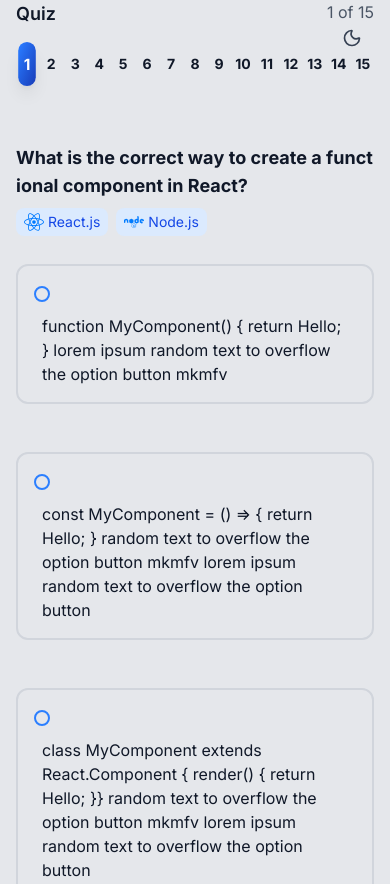
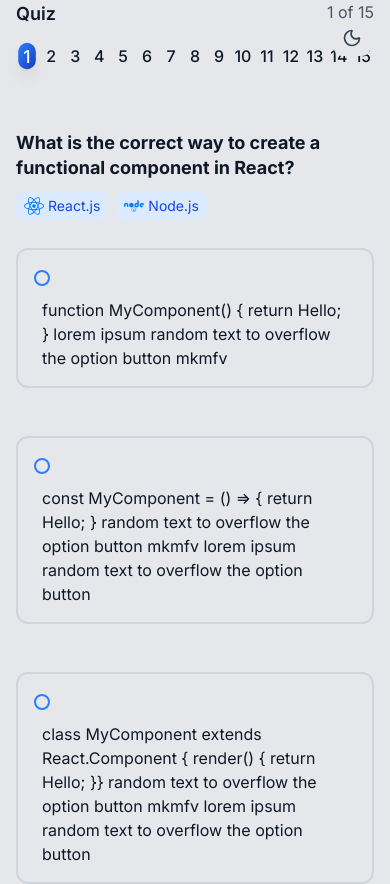
Before and after one commit to Vishvasrajput1/QuizApp2, a React (Vite) app: page / in a window 390 px wide. Shown: the top 884 px of the page. Built offline with nearby package versions, Linux system fonts and the light colour scheme.

Commit message:
add responsive design and text animation

```diff
--- a/src/App.css
+++ b/src/App.css
@@ -44,3 +44,90 @@
     .animate-text-reveal {
       animation: textReveal 0.8s ease-out forwards;
     }
+
+    @keyframes inAnimate {
+      from {
+        opacity: 0;
+        transform: translateY(20px);
+      }
+      to {
+        opacity: 1;
+        transform: translateY(0);
+      }
+    }
+
+    .animate-in {
+      animation: inAnimate 0.5s ease-out forwards;
+    }
+
+    .focus-in-expand {
+	-webkit-animation: focus-in-expand 0.8s cubic-bezier(0.250, 0.460, 0.450, 0.940) both;
+	        animation: focus-in-expand 0.8s cubic-bezier(0.250, 0.460, 0.450, 0.940) both;
+}
+
+@-webkit-keyframes focus-in-expand {
+  0% {
+    letter-spacing: -0.5em;
+    -webkit-filter: blur(12px);
+            filter: blur(12px);
+    opacity: 0;
+  }
+  100% {
+    -webkit-filter: blur(0px);
+            filter: blur(0px);
+    opacity: 1;
+  }
+}
+@keyframes focus-in-expand {
+  0% {
+    letter-spacing: -0.5em;
+    -webkit-filter: blur(12px);
+            filter: blur(12px);
+    opacity: 0;
+  }
+  100% {
+    -webkit-filter: blur(0px);
+            filter: blur(0px);
+    opacity: 1;
+  }
+}
+
+
+.slit-in-horizontal {
+	-webkit-animation: slit-in-horizontal 0.75s ease-out both;
+	        animation: slit-in-horizontal 0.75s ease-out both;
+
+}
+
+@-webkit-keyframes slit-in-horizontal {
+  0% {
+    -webkit-transform: translateZ(-800px) rotateX(90deg);
+            transform: translateZ(-800px) rotateX(90deg);
+    opacity: 0;
+  }
+  54% {
+    -webkit-transform: translateZ(-160px) rotateX(87deg);
+            transform: translateZ(-160px) rotateX(87deg);
+    opacity: 1;
+  }
+  100% {
+    -webkit-transform: translateZ(0) rotateX(0);
+            transform: translateZ(0) rotateX(0);
+  }
+}
+@keyframes slit-in-horizontal {
+  0% {
+    -webkit-transform: translateZ(-800px) rotateX(90deg);
+            transform: translateZ(-800px) rotateX(90deg);
+    opacity: 0;
+  }
+  54% {
+    -webkit-transform: translateZ(-160px) rotateX(87deg);
+            transform: translateZ(-160px) rotateX(87deg);
+    opacity: 1;
+  }
+  100% {
+    -webkit-transform: translateZ(0) rotateX(0);
+            transform: translateZ(0) rotateX(0);
+  }
+}
--- a/src/components/Quiz/Quiz.jsx
+++ b/src/components/Quiz/Quiz.jsx
@@ -9,9 +9,11 @@ import { QuizQuestion } from './QuizQuestion';
 import { ResultPopUp } from './ResultPopUp';
 import { ToggleThemeButton } from './ToggleThemeButton';
 import { i } from 'framer-motion/client';
+import { delay } from 'framer-motion';
 
 
 gsap.registerPlugin(useGSAP);
+
 
 const Quiz = () => {
   const [currentQuestionIndex, setCurrentQuestionIndex] = useState(0);
@@ -62,6 +64,7 @@ const Quiz = () => {
         'const MyComponent = () => { return Hello; } random text to overflow the option button  mkmfv lorem ipsum random text to overflow the option button',
         'class MyComponent extends React.Component { render() { return Hello; }} random text to overflow the option button  mkmfv lorem ipsum random text to overflow the option button',
         'Both A and B are correct random text to overflow the option button  mkmfv lorem ipsum random text to overflow the option button',
+        // 'Both c and d are correct random text to overflow the option button  mkmfv lorem ipsum random text to overflow the option button',
       ],
       correctAnswer: 'Both A and B are correct random text to overflow the option button  mkmfv lorem ipsum random text to overflow the option button',
       technologies: ['React.js', 'Node.js'],
@@ -203,30 +206,40 @@ const Quiz = () => {
   ];
 
 
+  useGSAP(() => {
+    inAnimation(0);
+  }, { dependencies: [], scope: containerRef });
 
   const inAnimation = (nextIndex) => {
 
+    const optionButtons = gsap.utils.toArray('.option-button');
+
+
+
+    gsap.set(optionButtons, { x: 0, opacity: 0 });
+
 
     gsap.from('.question-header', {
-      y: 100,
-      opacity: 0,
-      duration: 0.6,
-      ease: "power2.out",
+
       onComplete: () => {
         gsap.set('.question-header', { clearProps: 'all' });
 
-        // Start button animations AFTER header finishes
+
         gsap.utils.toArray('.option-button').forEach((el, index) => {
+
+
           gsap.from(el, {
             x: index % 2 === 0 ? -100 : 100,
             opacity: 0,
             duration: 0.6,
-            delay: index * 0.4, // this delay is now relative to header's finish
+            delay: index * 0.3, // this delay is now relative to header's finish
             ease: "power2.out",
             onComplete: () => {
               gsap.set(el, { clearProps: 'all' });
             }
           });
+
+
         });
       }
     });
@@ -235,6 +248,7 @@ const Quiz = () => {
 
 
   const goToQuestion = (dir) => {
+
     const nextIndex = currentQuestionIndex + dir;
     if (nextIndex < 0 || nextIndex >= questions.length) return;
     if (nextIndex === currentQuestionIndex) return;
@@ -263,13 +277,15 @@ const Quiz = () => {
 
     // Exit animation for options (staggered)
     gsap.utils.toArray('.option-button').forEach((el, index) => {
+      // console.log("Animating out option index:", index, el);
       tl.to(el, {
         opacity: 0,
         x: index % 2 === 0 ? -100 : 100,
         duration: 0.4,
         ease: "power2.out"
-      }, "-=0.2" + index * 0.2); // overlap timing a bit
+      }, "-=0.2" + index * 0.3); // overlap timing a bit
     });
+    // tl.to({}, { duration: 0.1});
   };
 
   useGSAP(
@@ -294,6 +310,7 @@ const Quiz = () => {
       //   }
 
       // }
+
       if ((nextClicked) && selectedOption !== null) {
 
 
@@ -431,13 +448,17 @@ const Quiz = () => {
 
   const currentQuestion = questions[currentQuestionIndex];
 
+  // Run animation once on first question load
+
+
+
 
   return (
     <>
       <div className={`${isDark ? 'bg-gray-900 text-white' : 'bg-gray-200 text-gray-900'} min-h-screen  transition-colors duration-500 relative`}>
         <ToggleThemeButton isDark={isDark} toggleDarkMode={toggleDarkMode} />
         <div
-          className="min-h-screen flex flex-col justify-center items-center w-full px-4 sm:px-8 md:px-16 lg:px-60"
+          className="min-h-screen flex flex-col justify-center items-center w-full px-4 sm:px-8 md:px-16 lg:px-[8rem] "
           ref={containerRef}
         >
           <div className="w-full">
--- a/src/components/Quiz/QuizHeader.jsx
+++ b/src/components/Quiz/QuizHeader.jsx
@@ -12,6 +12,7 @@ export const QuizHeader = ({
   nextClicked,
   selectedOption,
   goToQuestion,
+  setPreviousClicked,
 }) => {
   const [animate, setAnimate] = React.useState(true);
   React.useEffect(() => {
@@ -19,7 +20,7 @@ export const QuizHeader = ({
     const timeout = setTimeout(() => setAnimate(true), 200); // next tick
     return () => clearTimeout(timeout);
   }, [currentQuestionIndex]);
-  const hanldeProgressClick = () => {
+  const hanldeProgressClick = (index) => {
 
     if (index < currentQuestionIndex) {
       setPreviousClicked(true);
@@ -41,7 +42,7 @@ export const QuizHeader = ({
             key={index}
             ref={el => (progressRefs.current[index] = el)}
             className={`
-              w-[2.5rem] h-[2.5rem] rounded-full flex items-center justify-center mx-[0.2rem] font-bold text-sm
+              lg:w-[2.5rem] lg:h-[2.5rem]  md:w-[1.5rem] md:h-[1.5rem] w-[1rem] flex-wrap rounded-full flex items-center justify-center mx-[0.2rem]  lg:font-bold lg:text-[1rem] sm:text-[0.7rem] md:text-[0.9rem] font-medium
               transition-all duration-100 hover:border-2 hover:border-blue-500 hover:bg-blue-100 hover:text-black
               ${index === currentQuestionIndex
                 ? `bg-gradient-to-br from-blue-500 to-blue-800 text-white scale-110 shadow-lg  ${animate ? 'animate__heartBeat' : ''} `
@@ -55,7 +56,7 @@ export const QuizHeader = ({
              ${selectedOption === null && nextClicked && index === currentQuestionIndex ? 'text-pink' : ''}
               `
             }
-            onClick={hanldeProgressClick}
+            onClick={()=>hanldeProgressClick(index)}
 
           >
             {index + 1}
--- a/src/components/Quiz/QuizQuestion.jsx
+++ b/src/components/Quiz/QuizQuestion.jsx
@@ -66,22 +66,13 @@ export const QuizQuestion = ({
         <h1
           key={currentQuestionIndex}
           className={`
-            ${animate ? '' : ''}  lg:text-3xl md:text-2xl text-lg flex-wrap font-bold leading-snug mb-2 min-h-[3.5rem] flex items-center transition-all duration-300 break-words
+            ${animate ? 'slit-in-horizontal' : ''}  lg:text-3xl md:text-2xl text-lg flex-wrap font-bold leading-snug mb-2 min-h-[3.5rem] flex items-center transition-all duration-300 break-words
           `}
         >
 
-          {currentQuestion.text.split('').map((char, index) => (
-            <span
-              key={index}
-              className="inline-block animate-text-reveal"
-              style={{ animationDelay: `${index * 0.03}s` }}
-            >
-              {/* Replace spaces with a non-breaking space to preserve word spacing */}
-              {char === ' ' ? '\u00A0' : char}
-            </span>
-          ))}
+          {currentQuestion.text}
         </h1>
-        <div className="flex flex-row items-center gap-2 mt-2 mb-2 cursor-pointer flex-wrap">
+        <div className="flex  flex-row items-center gap-2 mt-2 mb-2 cursor-pointer flex-wrap">
           {currentQuestion.technologies?.map((tech, index) => {
             const normalizedTech = normalizeTech(tech);
             return (
```
Also changed, not shown: 1 other file (tests, documents, lock files or other folders).
